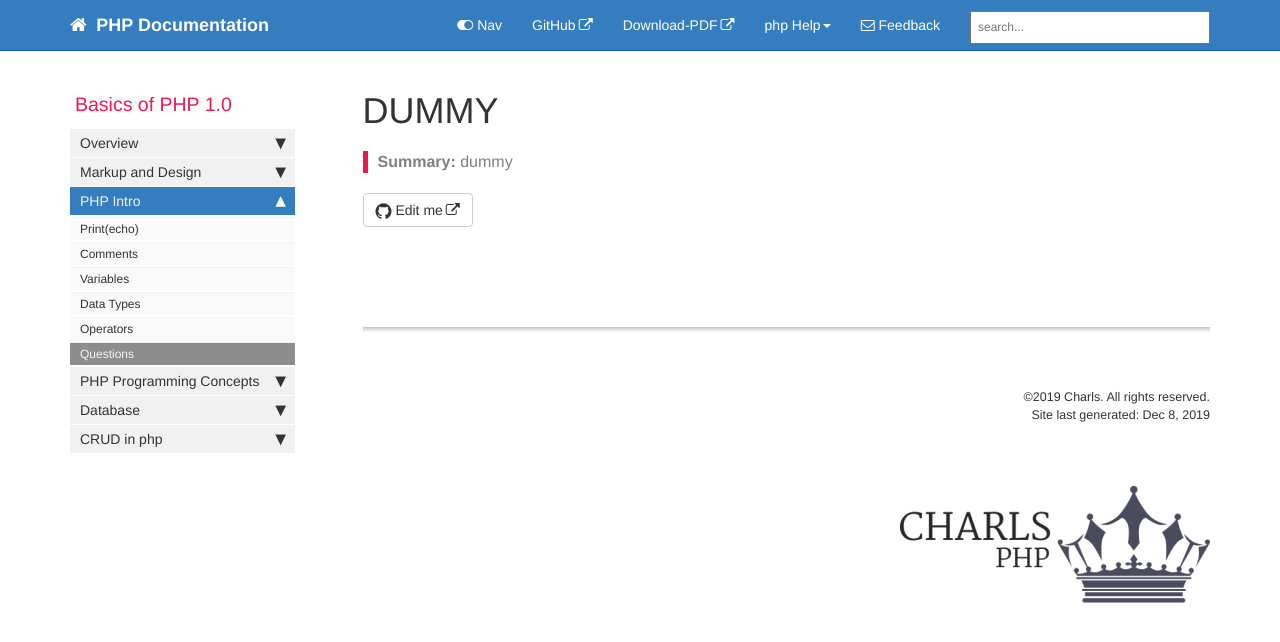
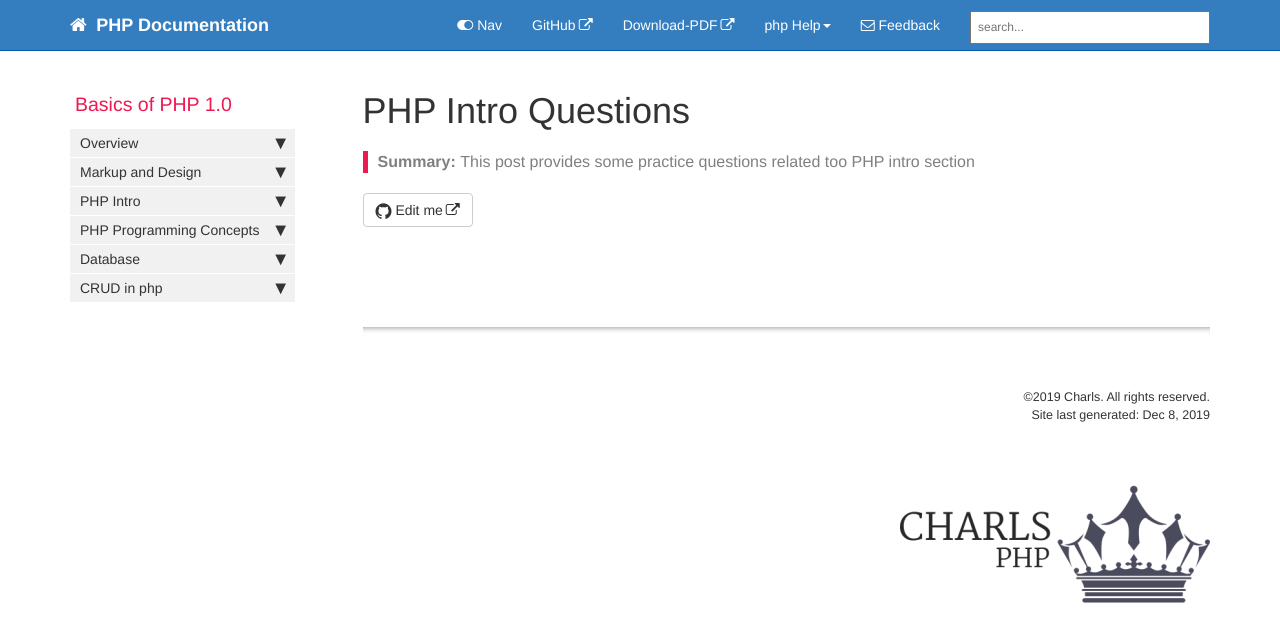
Before and after one commit to Riwajchalise/phpblog, a Jekyll site: the page built from pages/mydoc/mydoc_intro_questions.md, in a window 1280 px wide. Shown: the top 642 px of the page. Built offline with Jekyll 4.4.1, drawn with Linux system fonts in a browser that asks for light colours; comment, search, counter and statistics services are not loaded.

Commit message:
switch case

```diff
--- a/_data/sidebars/mydoc_sidebar.yml
+++ b/_data/sidebars/mydoc_sidebar.yml
@@ -87,10 +87,6 @@ entries:
       url: /mydoc_operators.html
       output: web, pdf
 
-    - title: Questions
-      url: /mydoc_intro_questions.html
-      output: web, pdf
-
 
   - title: PHP Programming Concepts
     output: web, pdf
--- a/pages/mydoc/mydoc_intro_questions.md
+++ b/pages/mydoc/mydoc_intro_questions.md
@@ -1,9 +1,9 @@
 ---
-title: DUMMY
-keywords: duummy.Dummy, Dummy text
+title: PHP Intro Questions
+keywords: questions
 last_updated:
 tags:
-summary: "dummy"
+summary: "This post provides some practice questions related too PHP intro section"
 sidebar: mydoc_sidebar
 permalink: mydoc_intro_questions.html
 folder: mydoc
```
Also changed, not shown: pages/mydoc/mydoc_operators.md (+11 -10 lines), pages/mydoc/mydoc_php_questions.md (deleted, +0 -10 lines).
